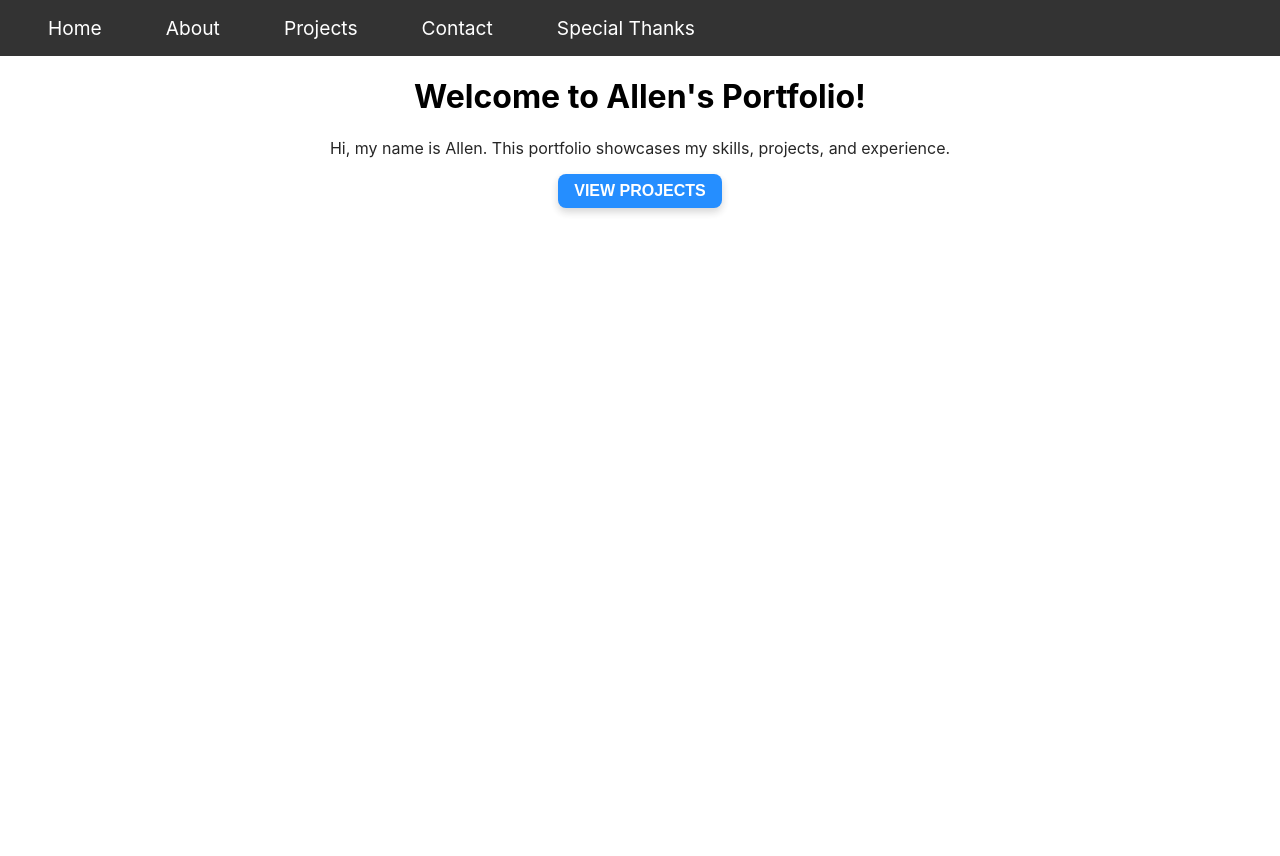
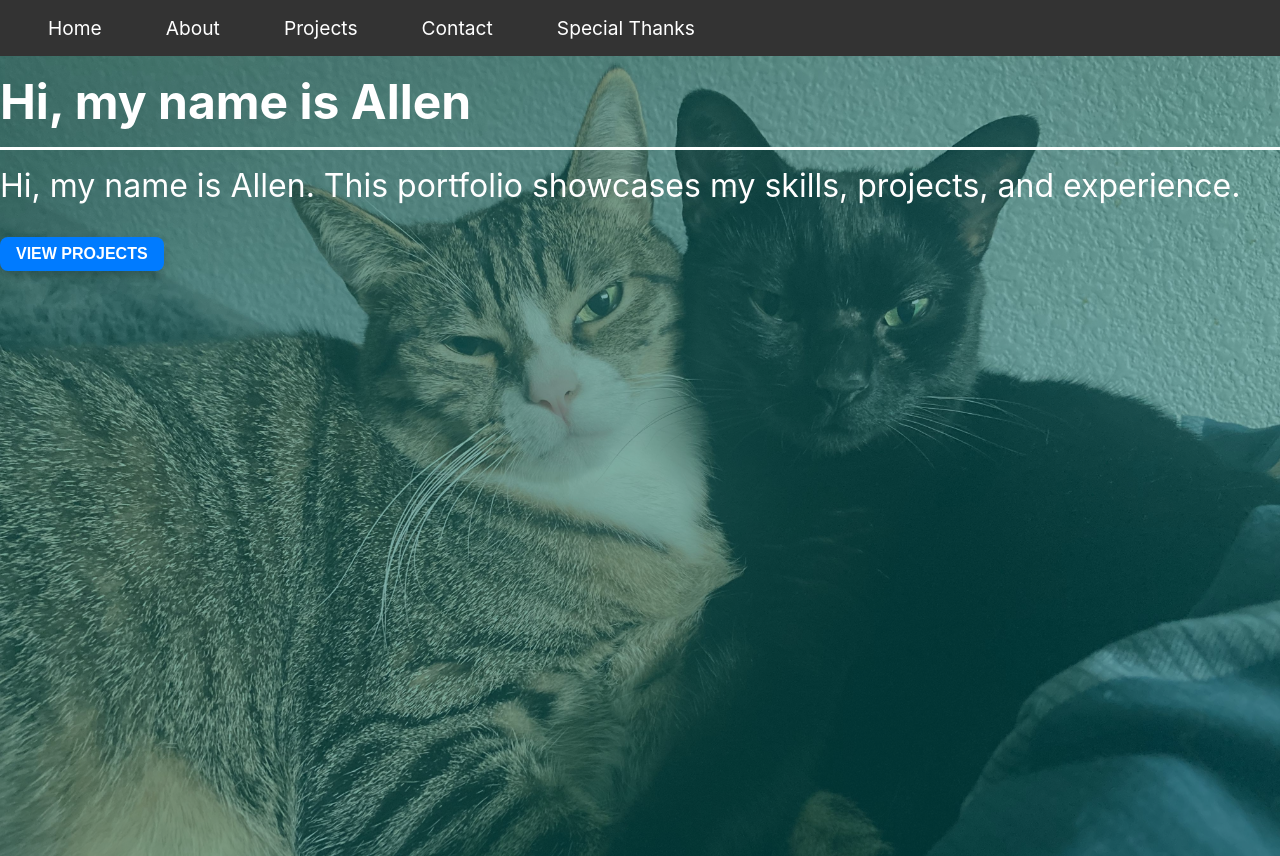
Before and after one commit to Nemo11235/allenliu-portfolio, a React (Create React App) app: page /allenliu-portfolio/thank in a window 1280 px wide. Both pictures are taken after a click on the item "Home". Before the commit the page ends 800 px from the top, so only its background shows below. Built offline with nearby package versions, Linux system fonts and the light colour scheme.

Commit message:
added picture and filter

```diff
--- a/src/HomePage/HomePage.js
+++ b/src/HomePage/HomePage.js
@@ -6,15 +6,16 @@ function HomePage() {
   return (
     <div className="home-div">
       <NavBar />
-      <h1 className="welcome-msg">Welcome to Allen's Portfolio!</h1>
+      <div className="welcome-div">
+        <h1 className="welcome-msg">Hi, my name is Allen</h1>
         <div className="intro">
           <p>
             Hi, my name is Allen. This portfolio showcases my skills, projects,
             and experience.
           </p>
         </div>
-
         <button className="btn-viewProject">View Projects</button>
+      </div>
     </div>
   );
 }
--- a/src/HomePage/HomePage.scss
+++ b/src/HomePage/HomePage.scss
@@ -1,49 +1,104 @@
-@keyframes fadeIn {
+@keyframes fade-in-from-top {
   from {
     opacity: 0;
+    transform: translateY(-10%);
   }
   to {
     opacity: 1;
+    transform: translateY(0);
   }
 }
 
-.home-div {
+h1 {
+  margin: 0;
+  font-size: 3rem;
+  padding: 1rem;
+  padding-left: 0;
+  color: white;
+  border-bottom: solid;
+  border-color: rgb(255, 255, 255);
+}
+
+p {
+  margin: 0;
+  font-size: 2rem;
+  padding: 1rem;
+  padding-left: 0;
+  color: white;
+}
+
+.welcome-div {
+  position: relative;
   width: 100%;
-  text-align: center;
+  height: 50rem;
+  background-image: url("../Images/both.jpg");
+  background-size: cover;
+  background-position: center;
+  background-position-y: 10%;
+  background-color: rgba(255, 0, 0, 0.5);
+}
+
+.welcome-div::before {
+  content: "";
+  position: absolute;
+  top: 0;
+  left: 0;
+  width: 100%;
+  height: 100%;
+  background-color: rgba(0, 100, 100, 0.5);
+}
+
+.welcome-div::after {
+  content: "";
+  position: absolute;
+  top: 0;
+  left: 0;
+  width: 100%;
+  height: 100%;
+  background-image: url("../Images/both.jpg");
+  background-size: cover;
+  background-position: center;
+  background-position-y: 10%;
+  z-index: -1;
 }
 
 .welcome-msg {
   opacity: 0;
-  animation-name: fadeIn;
+  animation-name: fade-in-from-top;
   animation-duration: 1s;
   animation-fill-mode: forwards;
 }
 
 .intro {
   opacity: 0;
-  animation-name: fadeIn;
-  animation-duration: 5s;
+  animation-name: fade-in-from-top;
+  animation-duration: 1s;
+  animation-delay: 0.5s;
   animation-fill-mode: forwards;
 }
 
 .btn-viewProject {
   opacity: 0;
-  animation-name: fadeIn;
-  animation-duration: 5s;
+  animation-name: fade-in-from-top;
+  animation-duration: 1s;
+  animation-delay: 1s;
   animation-fill-mode: forwards;
+
   display: inline-block;
   padding: 0.5rem 1rem;
+  margin-top: 1rem;
+
   font-size: 1rem;
   font-weight: bold;
   text-align: center;
   text-transform: uppercase;
   color: #fff;
+
   background-color: #007bff;
   border: none;
   border-radius: 0.5rem;
   box-shadow: 0 0.25rem 0.5rem rgba(0, 0, 0, 0.2);
   transition: background-color 0.3s ease-in-out;
-
   &:hover {
     background-color: #0062cc;
   }
--- a/src/NavBar/NavBar.js
+++ b/src/NavBar/NavBar.js
@@ -13,6 +13,7 @@ function NavBar() {
   function goThank() {
     navigate(paths.thank);
   }
+
   return (
     <div className="navbar-div">
       <nav>
--- a/src/NavBar/NavBar.scss
+++ b/src/NavBar/NavBar.scss
@@ -1,5 +1,8 @@
+.navbar-div {
+  width: 100%;
+}
+
 nav {
-  display: flex;
   justify-content: space-between;
   align-items: center;
   padding: 1rem;
--- a/src/ThankPage/ThankPage.js
+++ b/src/ThankPage/ThankPage.js
@@ -5,7 +5,7 @@ import "./ThankPage.scss";
 
 function ThankPage() {
   return (
-    <div>
+    <div className="thankpage-div">
       <NavBar />
       <h1>My cats</h1>
       <div className="img-wrapper">
--- a/src/ThankPage/ThankPage.scss
+++ b/src/ThankPage/ThankPage.scss
@@ -2,10 +2,3 @@ img {
   height: 30%;
   width: 30%;
 }
-
-.img-wrapper {
-  display: flex;
-  margin-left: auto;
-  margin-right: auto;
-  margin-left: 10vw;
-}
```
Lines whose indentation alone changed are shown as unchanged.
